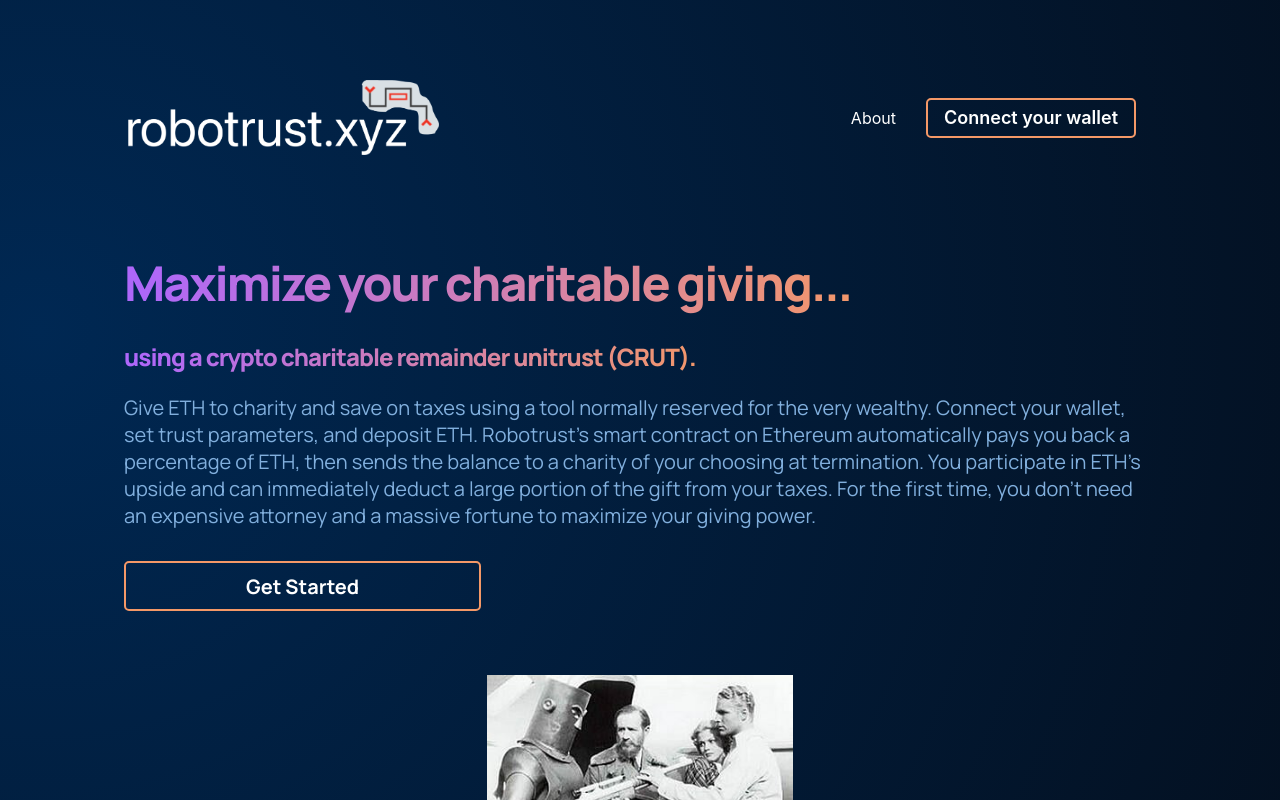
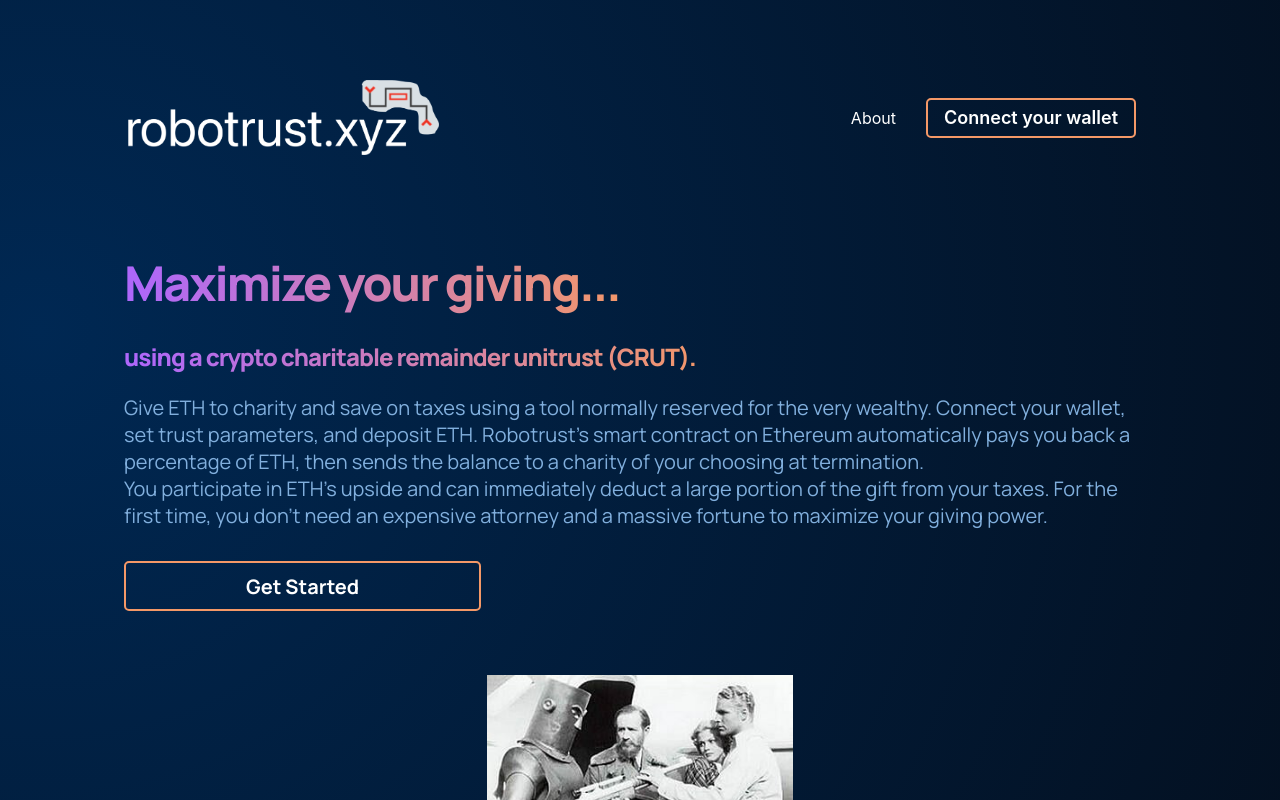
Before and after one commit to sashaaldrick/robotrust, a React (Create React App) app: page / in a window 1280 px wide. Shown: the top 800 px of the page. Built offline with nearby package versions, Linux system fonts and the light colour scheme.

Commit message:
editing front page CRUT copy with line breaks

```diff
--- a/src/components/header/Header.tsx
+++ b/src/components/header/Header.tsx
@@ -11,10 +11,10 @@ const Header = () => {
       <div className="header section-padding" id="home">
         <div className="header-content">
           <h1 className="gradient__text">
-          Maximize your charitable giving...
+          Maximize your giving...
           </h1>
           <h2 className="gradient__text"> using a crypto charitable remainder unitrust (CRUT).  </h2>
-          <p> Give ETH to charity and save on taxes using a tool normally reserved for the very wealthy. Connect your wallet, set trust parameters, and deposit ETH. Robotrust’s smart contract on Ethereum automatically pays you back a percentage of ETH, then sends the balance to a charity of your choosing at termination. You participate in ETH's upside and can immediately deduct a large portion of the gift from your taxes. For the first time, you don't need an expensive attorney and a massive fortune to maximize your giving power. </p>
+          <p> Give ETH to charity and save on taxes using a tool normally reserved for the very wealthy. Connect your wallet, set trust parameters, and deposit ETH. Robotrust’s smart contract on Ethereum automatically pays you back a percentage of ETH, then sends the balance to a charity of your choosing at termination. <br></br> You participate in ETH's upside and can immediately deduct a large portion of the gift from your taxes. For the first time, you don't need an expensive attorney and a massive fortune to maximize your giving power. </p>
 
           <div className="header-content-input">
             {/* <input type="email" placeholder="Your Email Address" /> */}
```
